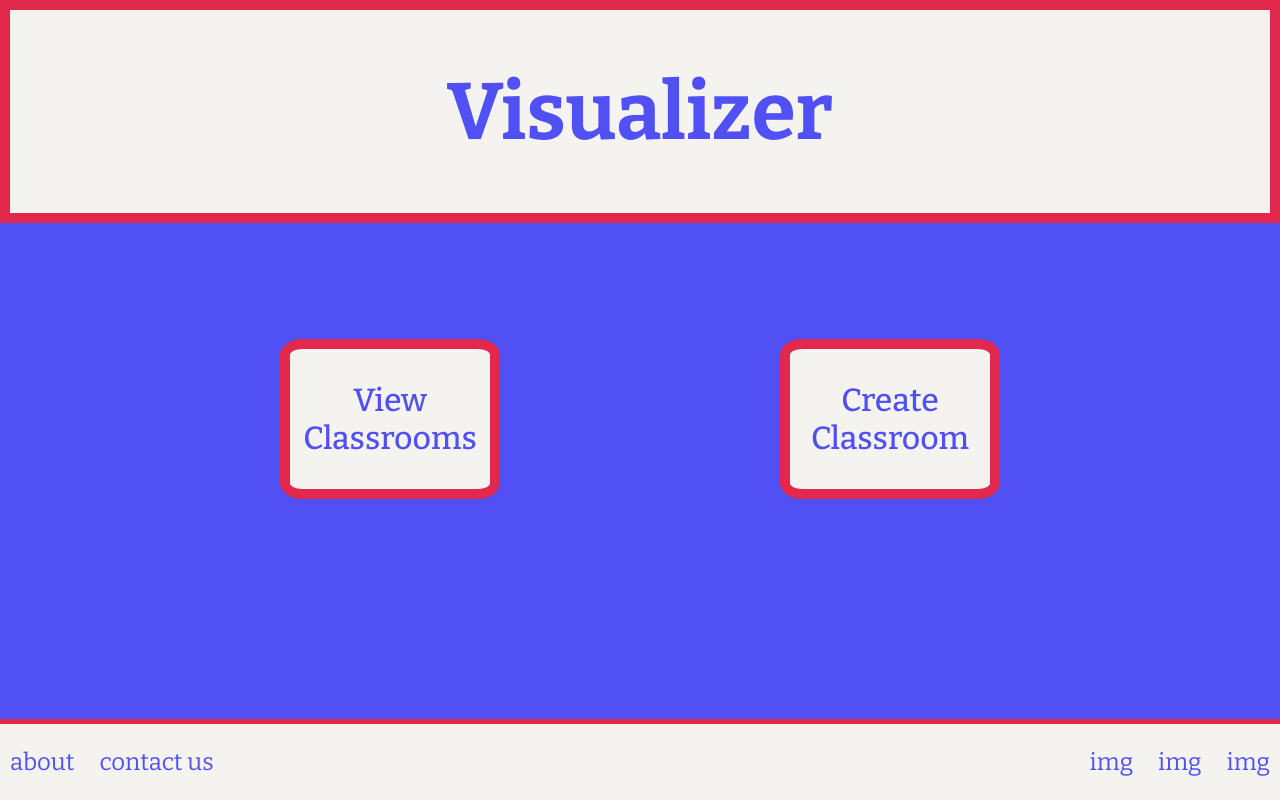
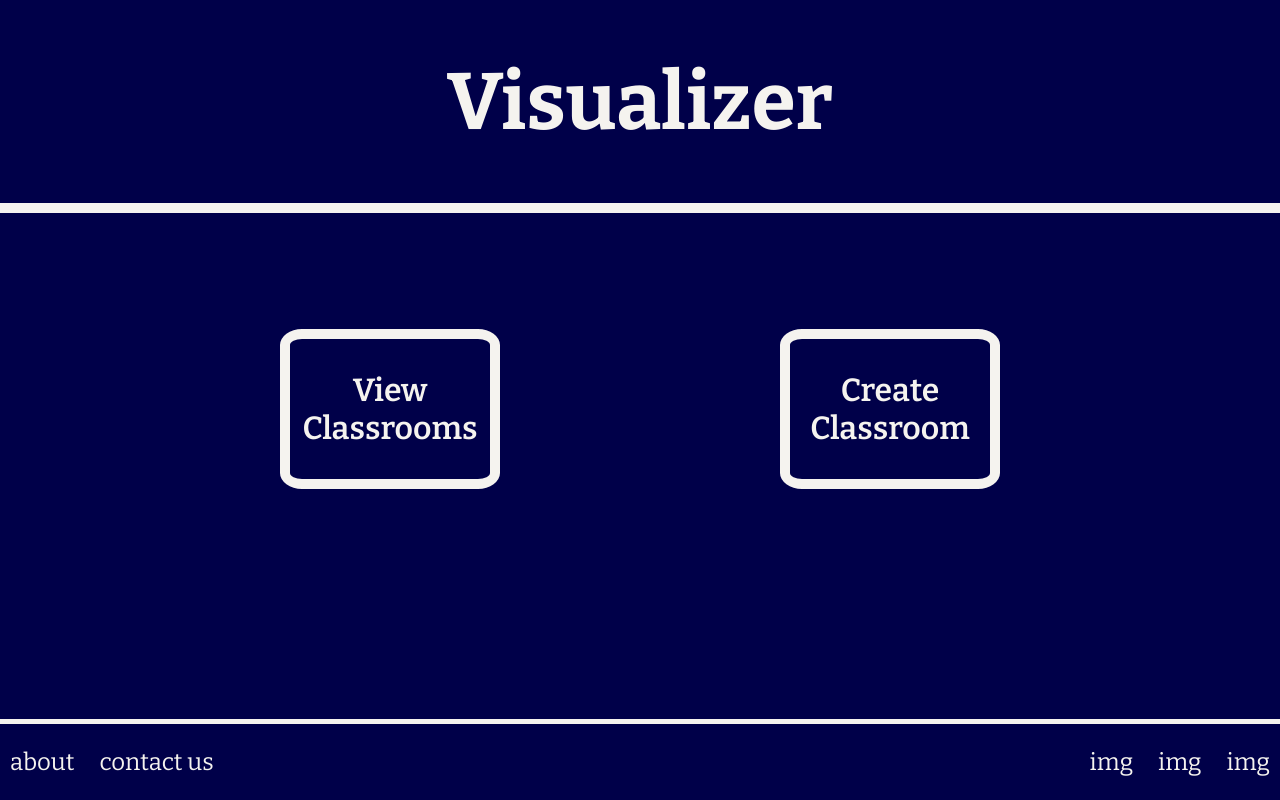
Before and after one commit to inherentspice/Student-Progress-Visualizer, a Django app: page / in a window 1280 px wide. Run offline with Django 4.2, Linux system fonts and the light colour scheme.

Commit message:
changed colour schema and added hover

```diff
--- a/visualizer/static/stylesheet.css
+++ b/visualizer/static/stylesheet.css
@@ -1,6 +1,6 @@
 :root {
-  --primary-color: rgb(80, 80, 245);
-  --secondary-color: rgb(226, 40, 77);
+  --primary-color: rgb(0, 0, 73);
+  --secondary-color: rgb(243, 10, 10);
   --color-white: rgb(245, 243, 239);
   list-style: none;
   font-family: 'Bitter', 'Tahoma', 'sans-serif';
@@ -28,8 +28,8 @@ body {
 
 .banner {
   display: flex;
-  background-color: var(--color-white);
-  border: 10px solid var(--secondary-color);
+  background-color: var(--color-primary);
+  border-bottom: 10px solid var(--color-white);
   margin-left: 0;
   margin-right: 0;
   margin-bottom: 1em;
@@ -48,8 +48,8 @@ body {
   align-items: center;
 }
 .link {
-  border: 10px solid var(--secondary-color);
-  background-color: var(--color-white);
+  border: 10px solid var(--color-white);
+  background-color: var(--primary-color);
   width: 200px;
   display: flex;
   justify-content: center;
@@ -58,13 +58,13 @@ body {
 
 h1 {
   font-size: 5rem;
-  color: var(--primary-color);
+  color: var(--color-white);
   font-weight: 700;
 }
 
 p {
   font-size: 2rem;
-  color: var(--primary-color);
+  color: var(--color-white);
   text-align: center;
 }
 
@@ -73,8 +73,12 @@ p {
   margin-bottom: 0;
   padding-bottom: 0;
   justify-content: space-between;
-  background-color: var(--color-white);
-  border-top:5px solid var(--secondary-color);
+  background-color: var(--primary-color);
+  border-top:5px solid var(--color-white);
+  position: fixed;
+  bottom: 0;
+  left: 0;
+  right: 0;
 }
 
 .left {
@@ -104,12 +108,16 @@ p {
 }
 .footer-p {
   font-size: 1.5rem;
-  color: var(--primary-color)
+  color: var(--color-white)
 }
 
-a, a:hover, a:visited, a:link, a:active, a:-webkit-any-link{
+a, a:visited, a:link, a:active, a:-webkit-any-link{
   text-decoration: none;
-  color: var(--primary-color);
+  color: var(--color-white);
   text-align: center;
-  font-weight: 500;
+  font-weight: 600;
 }
+
+a:hover {
+  color: var(--secondary-color);
+}
```
